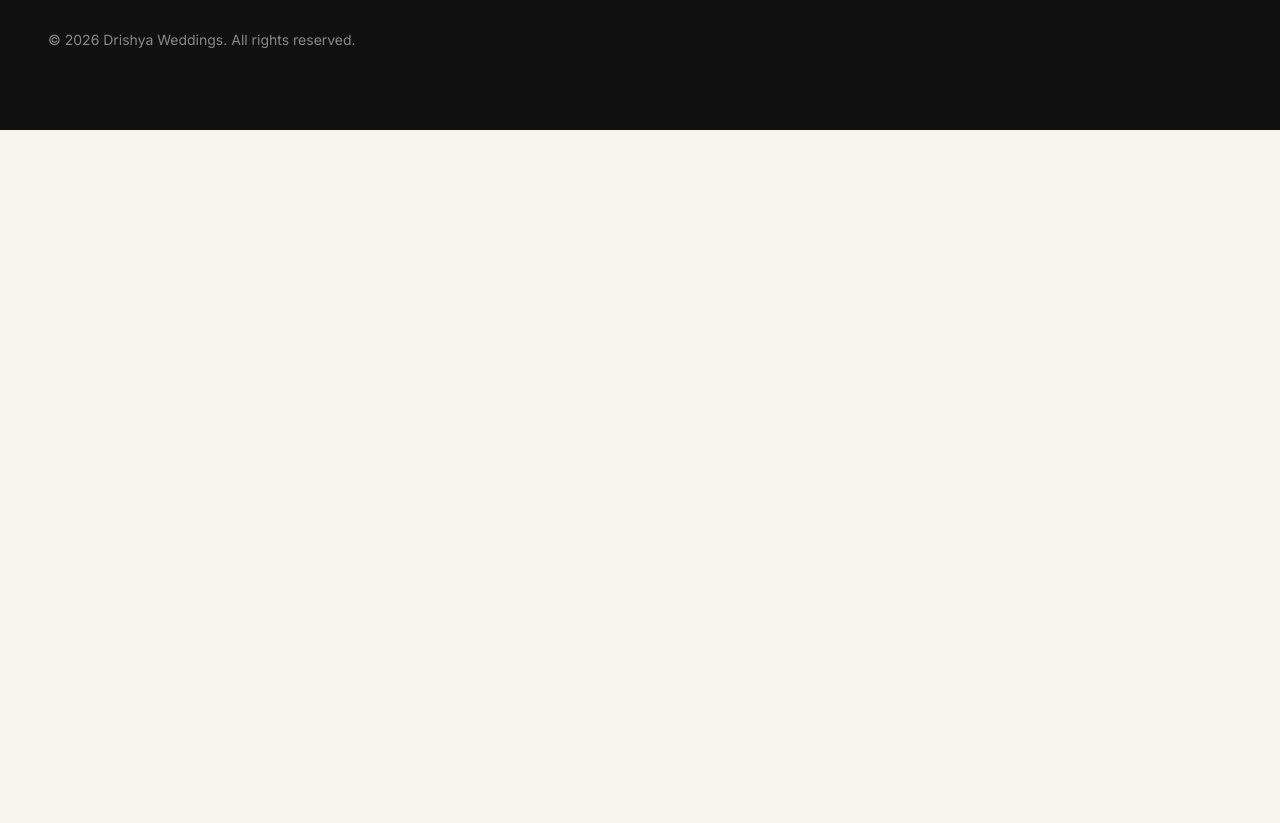
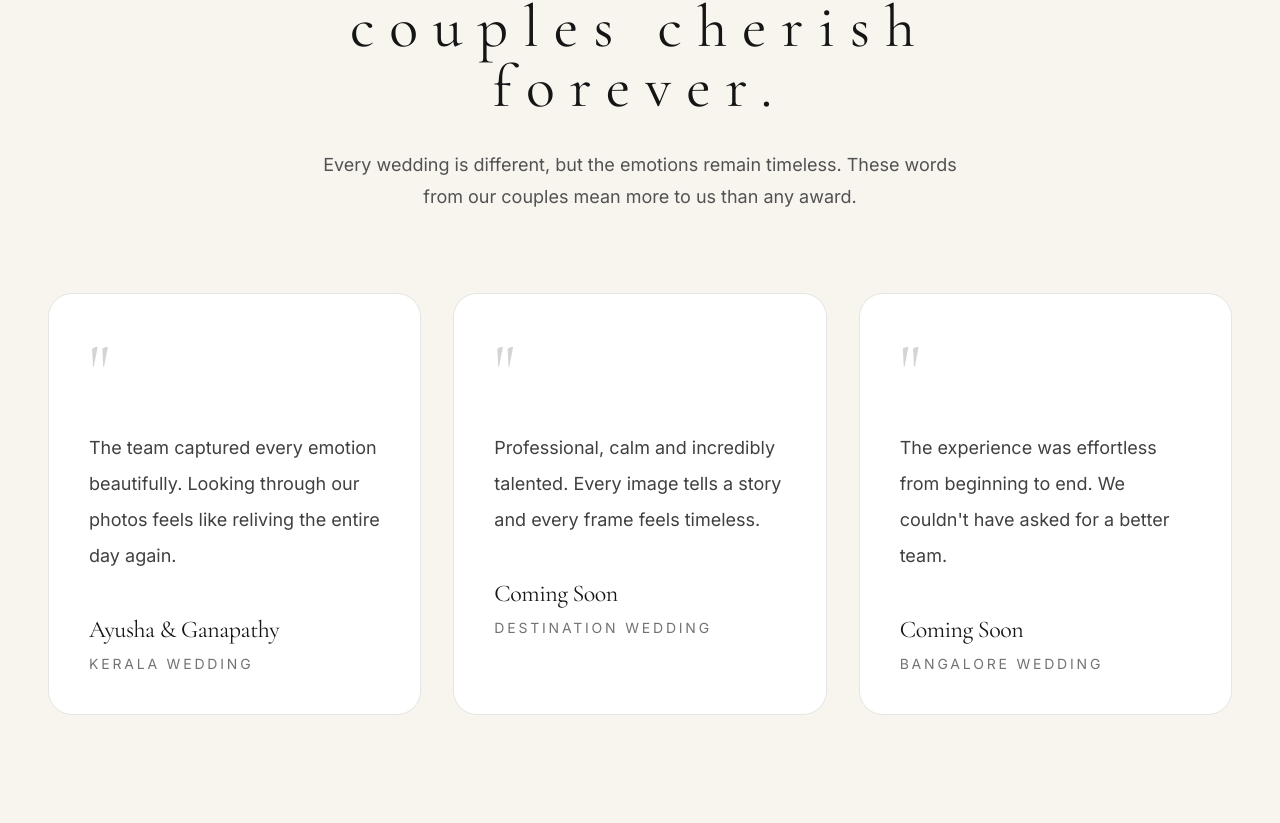
Before and after one commit to poojaharidas1231-svg/drishya-weddings-v2, a Next.js app: page / in a window 1280 px wide. Shown: the part 9037-9860 px from the top of the page. Before the commit the page ends 9167 px from the top, so only its background shows below. Built offline with nearby package versions, Linux system fonts and the light colour scheme.

Commit message:
feat(home): add testimonials section

```diff
--- a/app/page.tsx
+++ b/app/page.tsx
@@ -4,6 +4,7 @@ import FeaturedStories from "@/components/home/FeaturedStories";
 import Films from "@/components/home/Films";
 import Experiences from "@/components/home/Experiences";
 import Stats from "@/components/home/Stats";
+import Testimonials from "@/components/home/Testimonials";
 
 export default function HomePage() {
   return (
@@ -14,6 +15,7 @@ export default function HomePage() {
       <Films />
       <Experiences />
       <Stats />
+      <Testimonials />
     </main>
   );
 }
--- a/components/home/Testimonials/TestimonialCard.tsx
+++ b/components/home/Testimonials/TestimonialCard.tsx
@@ -0,0 +1,41 @@
+"use client";
+
+import { motion } from "framer-motion";
+
+import type { Testimonial } from "./testimonial.types";
+
+interface TestimonialCardProps {
+  testimonial: Testimonial;
+}
+
+export default function TestimonialCard({
+  testimonial,
+}: TestimonialCardProps) {
+  return (
+    <motion.article
+      initial={{ opacity: 0, y: 40 }}
+      whileInView={{ opacity: 1, y: 0 }}
+      viewport={{ once: true }}
+      transition={{ duration: 0.7 }}
+      className="rounded-3xl border border-neutral-200 bg-white p-10"
+    >
+      <span className="font-serif text-7xl leading-none text-neutral-300">
+        "
+      </span>
+
+      <p className="mt-6 text-lg leading-9 text-neutral-700">
+        {testimonial.review}
+      </p>
+
+      <div className="mt-10">
+        <h3 className="font-serif text-2xl">
+          {testimonial.name}
+        </h3>
+
+        <p className="mt-2 text-sm uppercase tracking-[0.2em] text-neutral-500">
+          {testimonial.wedding}
+        </p>
+      </div>
+    </motion.article>
+  );
+}
--- a/components/home/Testimonials/Testimonials.tsx
+++ b/components/home/Testimonials/Testimonials.tsx
@@ -0,0 +1,43 @@
+"use client";
+
+import Container from "@/components/ui/Container";
+import Heading from "@/components/ui/Heading";
+
+import TestimonialCard from "./TestimonialCard";
+import { testimonials } from "./testimonial.constants";
+
+export default function Testimonials() {
+  return (
+    <section className="bg-[#F8F5EF] py-24 md:py-40">
+      <Container>
+
+        <div className="mx-auto mb-20 max-w-3xl text-center">
+
+          <p className="mb-4 text-xs uppercase tracking-[0.35em] text-neutral-500">
+            KIND WORDS
+          </p>
+
+          <Heading>
+            Memories our couples cherish forever.
+          </Heading>
+
+          <p className="mx-auto mt-8 max-w-2xl text-lg leading-8 text-neutral-600">
+            Every wedding is different, but the emotions remain timeless.
+            These words from our couples mean more to us than any award.
+          </p>
+
+        </div>
+
+        <div className="grid gap-8 lg:grid-cols-3">
+          {testimonials.map((testimonial) => (
+            <TestimonialCard
+              key={testimonial.id}
+              testimonial={testimonial}
+            />
+          ))}
+        </div>
+
+      </Container>
+    </section>
+  );
+}
--- a/components/home/Testimonials/testimonial.constants.ts
+++ b/components/home/Testimonials/testimonial.constants.ts
@@ -0,0 +1,25 @@
+import type { Testimonial } from "./testimonial.types";
+
+export const testimonials: Testimonial[] = [
+  {
+    id: 1,
+    name: "Ayusha & Ganapathy",
+    wedding: "Kerala Wedding",
+    review:
+      "The team captured every emotion beautifully. Looking through our photos feels like reliving the entire day again.",
+  },
+  {
+    id: 2,
+    name: "Coming Soon",
+    wedding: "Destination Wedding",
+    review:
+      "Professional, calm and incredibly talented. Every image tells a story and every frame feels timeless.",
+  },
+  {
+    id: 3,
+    name: "Coming Soon",
+    wedding: "Bangalore Wedding",
+    review:
+      "The experience was effortless from beginning to end. We couldn't have asked for a better team.",
+  },
+];
--- a/components/home/Testimonials/testimonial.types.ts
+++ b/components/home/Testimonials/testimonial.types.ts
@@ -0,0 +1,6 @@
+export interface Testimonial {
+  id: number;
+  name: string;
+  wedding: string;
+  review: string;
+}
```
Also changed, not shown: components/home/Testimonials/index.ts (+7 -0 lines).
